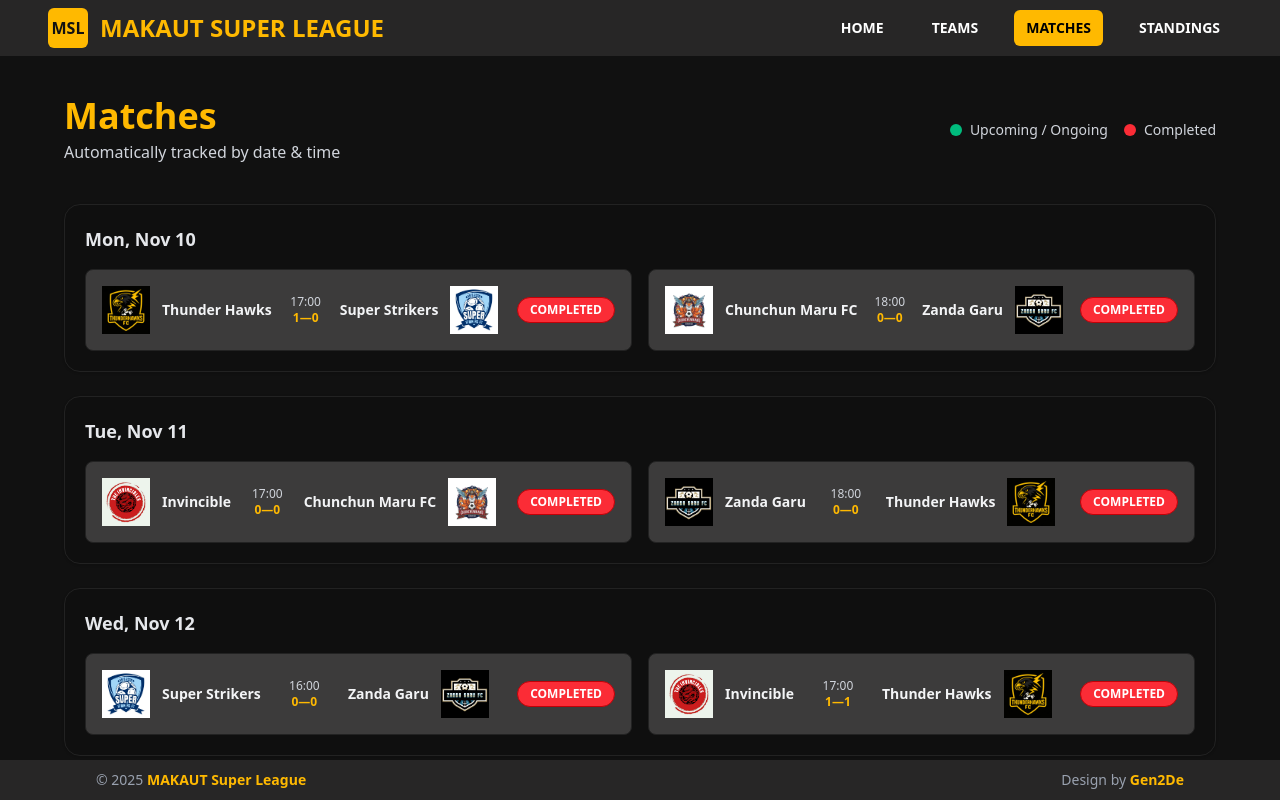
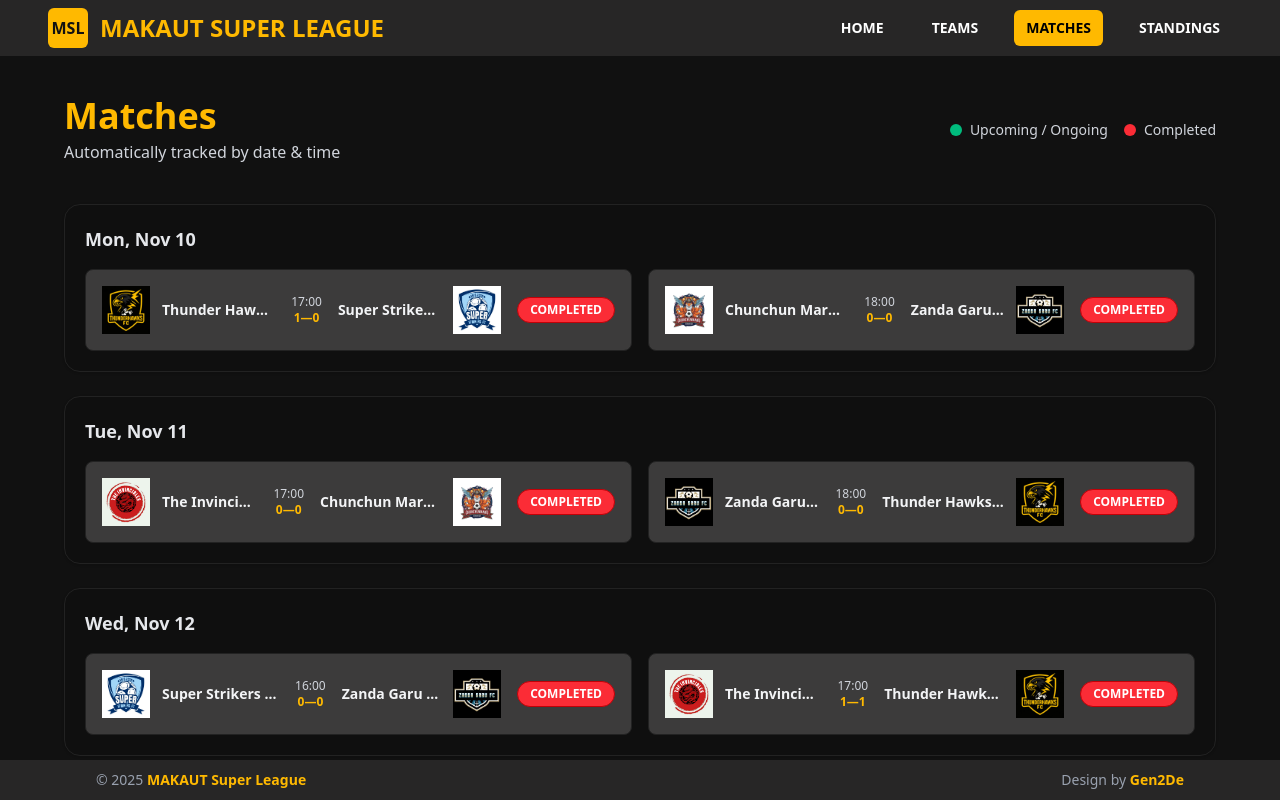
Before and after one commit to azlanjamshed/MFC, a React (Vite) app: page /matches in a window 1280 px wide. Built offline with nearby package versions, Linux system fonts and the light colour scheme.

Commit message:
team name update

```diff
--- a/src/assets/data/teams/invincible.js
+++ b/src/assets/data/teams/invincible.js
@@ -3,7 +3,7 @@ import logo from "../logo"
 const invincible = {
     id: 1,
     slug: "invincible",
-    name: "Invincible",
+    name: "The Invincibles",
     logo: logo.invincible,
     won: 0,
     lost: 0,
--- a/src/assets/data/teams/superStrikers.js
+++ b/src/assets/data/teams/superStrikers.js
@@ -3,7 +3,7 @@ import logo from "../logo"
 const superStrikers = {
     id: 1,
     slug: "superStrikers",
-    name: "Super Strikers",
+    name: "Super Strikers FC",
     logo: logo.superStrikers,
     won: 0,
     lost: 1,
--- a/src/assets/data/teams/thunderhawks.js
+++ b/src/assets/data/teams/thunderhawks.js
@@ -3,7 +3,7 @@ import logo from "../logo"
 const thunderhawks = {
     id: 1,
     slug: "thunderhawks",
-    name: "Thunder Hawks",
+    name: "Thunder Hawks FC",
     logo: logo.thunderhawks,
     won: 1,
     lost: 0,
--- a/src/assets/data/teams/zandaGadu.js
+++ b/src/assets/data/teams/zandaGadu.js
@@ -3,7 +3,7 @@ import logo from "../logo"
 const zandaGadu = {
     id: 1,
     slug: "zandaGaru",
-    name: "Zanda Garu",
+    name: "Zanda Garu FC",
     logo: logo.zandaGadu,
     won: 0,
     lost: 0,
```
